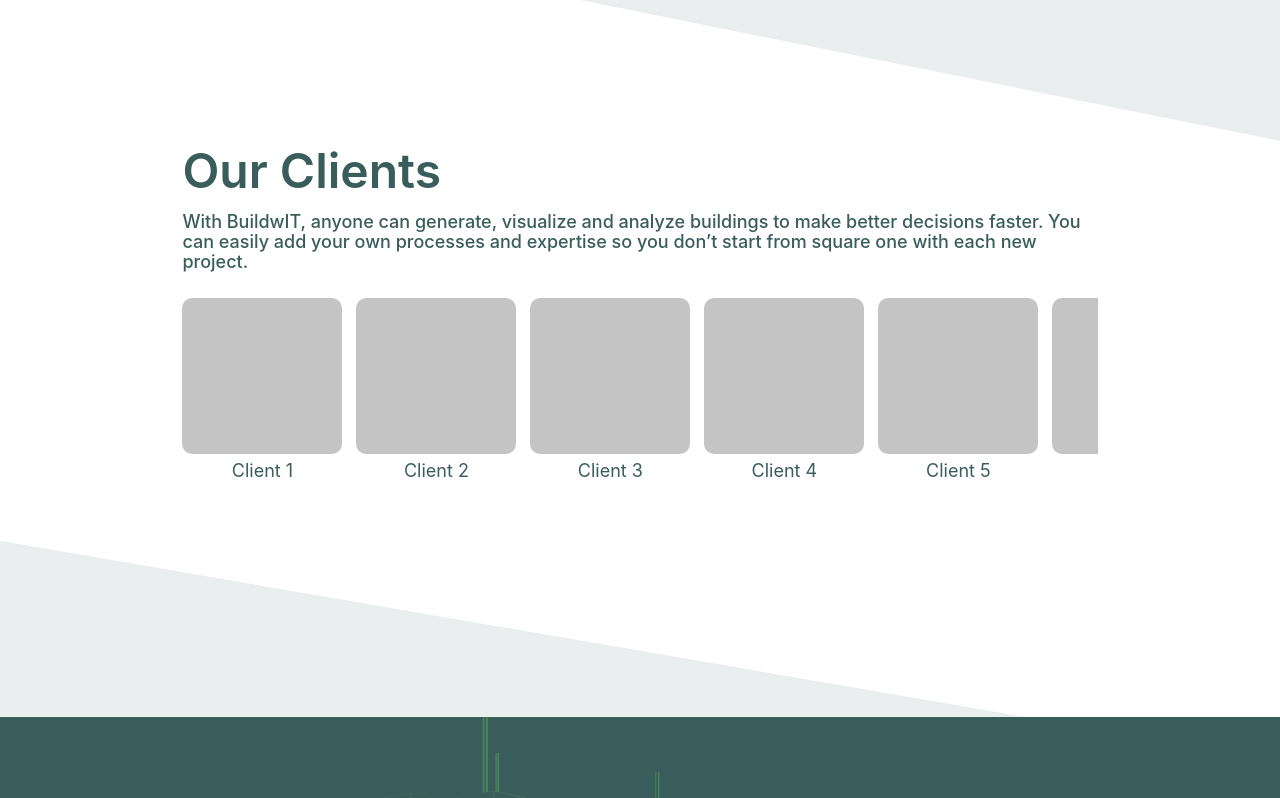
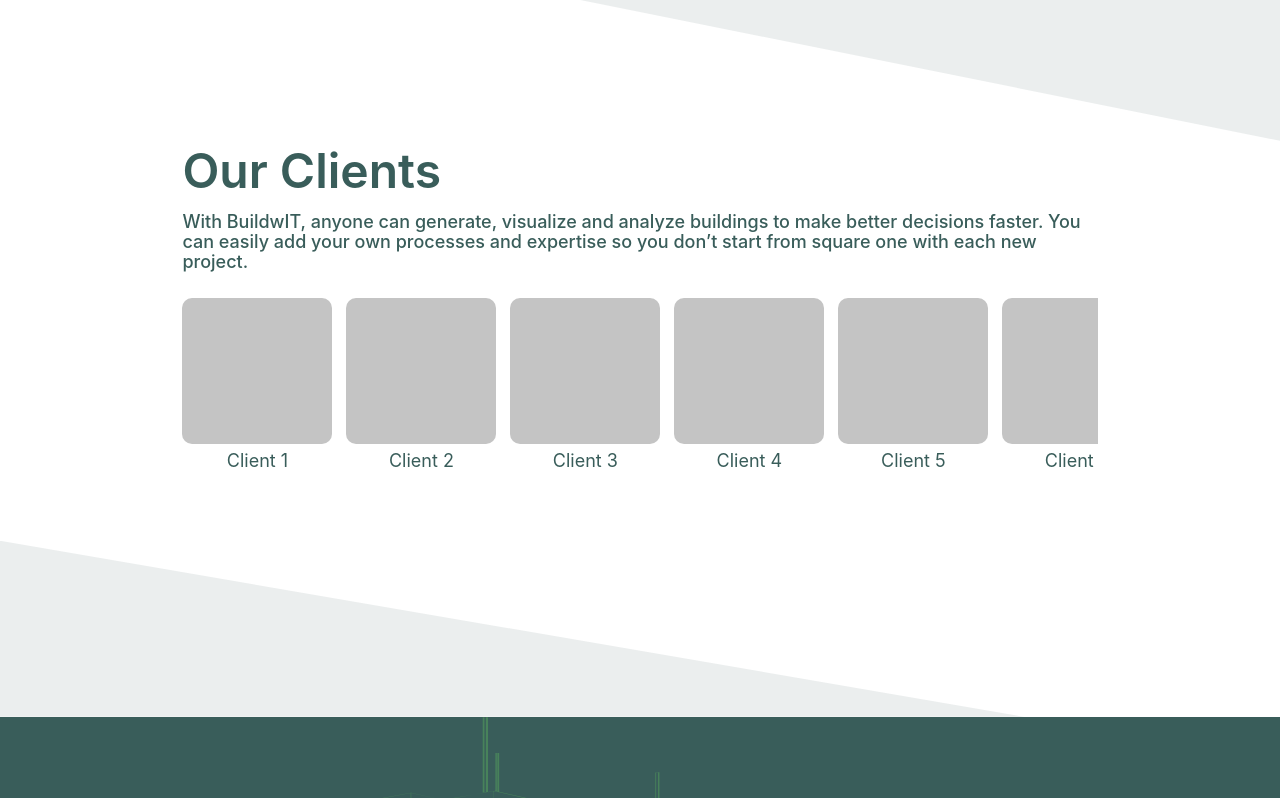
Before and after one commit to faheem4531/BuildwIT, a React (Create React App) app in the folder buildwit-home-screen/: page / in a window 1280 px wide. Shown: the part 3800-4598 px from the top of the page. Built offline with nearby package versions, Linux system fonts and the light colour scheme.

Commit message:
code refactor

```diff
--- a/buildwit-home-screen/src/components/section-clinents/styleClients.css
+++ b/buildwit-home-screen/src/components/section-clinents/styleClients.css
@@ -21,7 +21,7 @@
           flex-direction: column;
 }
 
-@media only screen and (max-width: 750px) {
+@media only screen and (max-width: 1000px) {
   .mid-div {
     height: 60%;
   }
@@ -73,8 +73,8 @@
 }
 
 .clients-row .card-div div {
-  width: 160px;
-  height: 156px;
+  width: 150px;
+  height: 146px;
   background: #C4C4C4;
   border-radius: 10px;
   margin-bottom: 9px;
@@ -90,7 +90,7 @@
 
 @media only screen and (max-width: 750px) {
   .upper-clip {
-    height: 22%;
+    height: 20%;
   }
 }
 
@@ -104,7 +104,7 @@
 
 @media only screen and (max-width: 750px) {
   .bottom-clip {
-    height: 18%;
+    height: 20%;
   }
 }
 /*# sourceMappingURL=styleClients.css.map */
--- a/buildwit-home-screen/src/components/section-clinents/styleClients.scss
+++ b/buildwit-home-screen/src/components/section-clinents/styleClients.scss
@@ -11,9 +11,12 @@
     justify-content: center;
     align-items: center;
     flex-direction: column;
-    @media only screen and (max-width:750px){
+
+    @media only screen and (max-width:1000px){
         height: 60%;
     }
+
+
 }
 
 
@@ -25,6 +28,7 @@
     width: 71.5%;
     color: #395D5A;
     // background-color: yellow;
+
 
 
     .client-heading{
@@ -86,8 +90,8 @@
 
 
         div{
-            width: 160px;
-            height: 156px;
+            width: 150px;
+            height: 146px;
             background: #C4C4C4;
             border-radius: 10px;
             margin-bottom: 9px;
@@ -108,8 +112,11 @@
 
 
     @media only screen and (max-width:750px){
-        height: 22%;
+        height: 20%;
     }
+
+
+
 }
 
 .bottom-clip{
@@ -117,8 +124,10 @@
     width: 100%;
     background-color: rgba(57, 93, 90, 0.1);
     clip-path: polygon(80% 100%, 0 0, 0 100%);
+
     @media only screen and (max-width:750px){
-        height: 18%;
+        height: 20%;
     }
 
+
 }
--- a/buildwit-home-screen/src/components/section2/Section2.css
+++ b/buildwit-home-screen/src/components/section2/Section2.css
@@ -15,6 +15,12 @@
   background-repeat: no-repeat;
   background-size: 60% 80%;
   background-position: right bottom;
+}
+
+@media only screen and (max-width: 1000px) {
+  .section-2 {
+    height: 110vh;
+  }
 }
 
 .section-2-content {
--- a/buildwit-home-screen/src/components/section2/Section2.scss
+++ b/buildwit-home-screen/src/components/section2/Section2.scss
@@ -12,6 +12,11 @@
     background-size: 60% 80%;
     background-position: right bottom;
 
+
+    @media only screen and (max-width:1000px){
+        height: 110vh;
+
+    }
 
 
     &-content{
```
Also changed, not shown: 2 other files (tests, documents, lock files or other folders).
